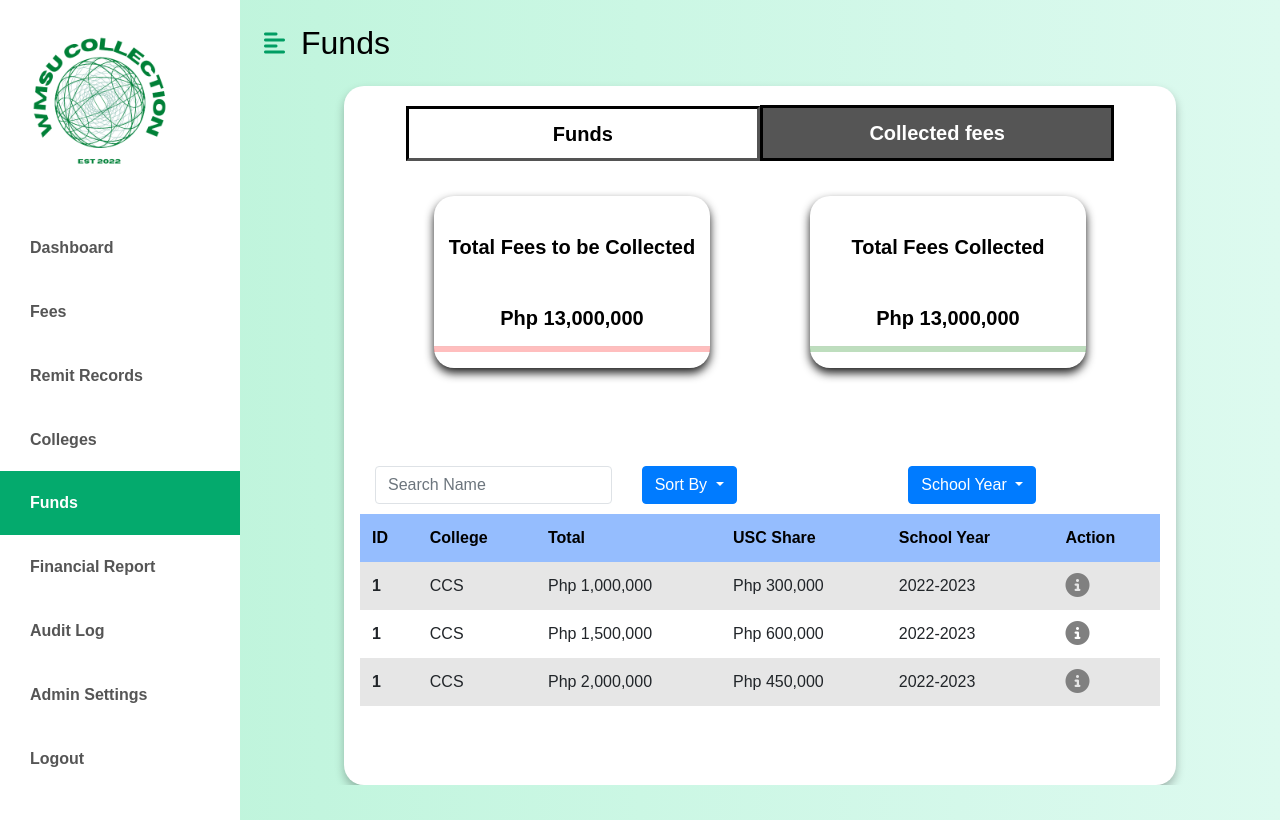
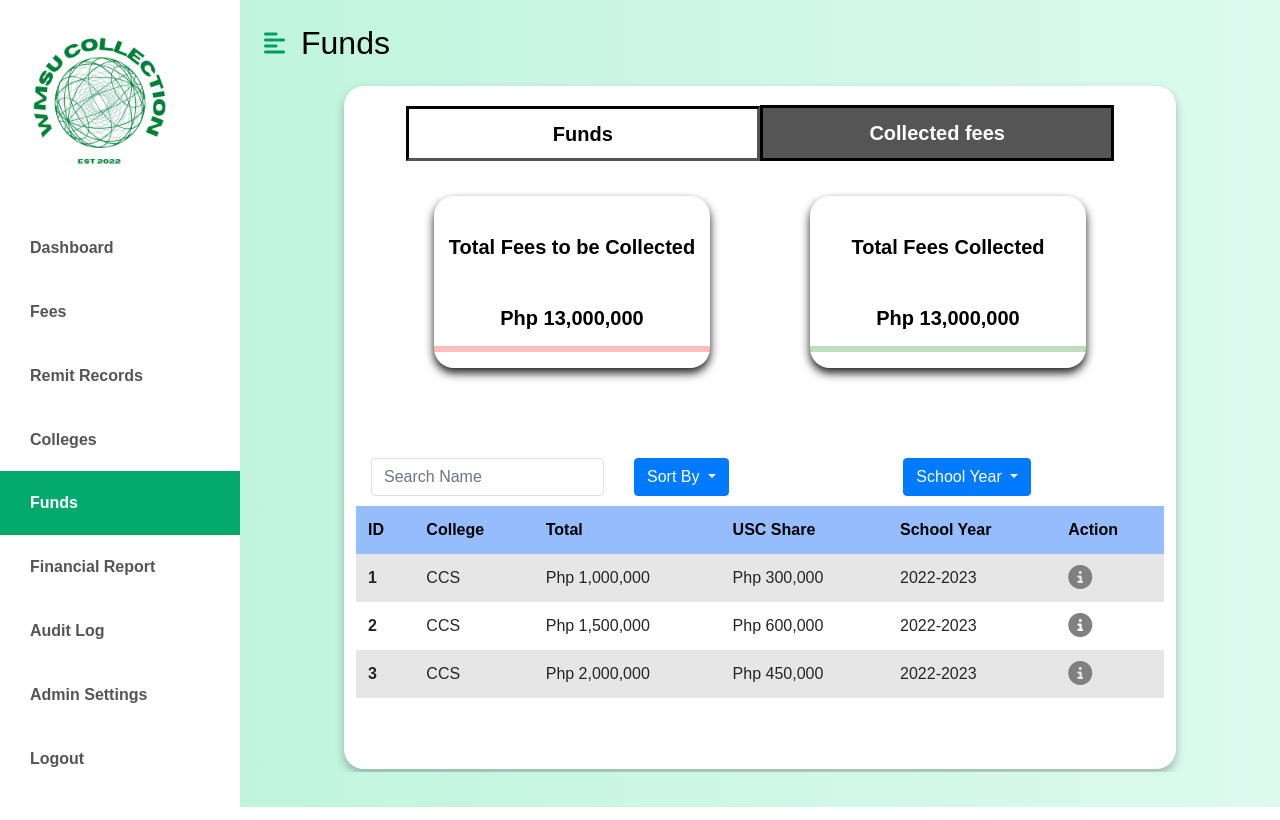
Before and after one commit to LurDooDev/wmsu-collection-system, a PHP site: page /funds/collected-fees.php in a window 1280 px wide. Run offline with PHP 8.4, Linux system fonts and the light colour scheme; the visitor is signed in with stand-in values (Sample User, id 1); some libraries are stand-ins or nearby versions.

Commit message:
Update collected-fees.php

```diff
--- a/funds/collected-fees.php
+++ b/funds/collected-fees.php
@@ -79,8 +79,8 @@ if (!isset($_SESSION['logged_id'])){
                 </div>
                 </div>
                 <div class="table-responsive" id="lonely">
-        <div class="row my-2 mx-1">
-        <div class="col-sm-4">
+        <div class="row my-auto mx-auto">
+        <div class="col-sm-auto">
         <input class="form-control border" type="search" name= "search" id="search-input" placeholder="Search Name">
         </div>
         <div class="col-sm-4" style="padding-bottom: 5px;">
@@ -119,7 +119,7 @@ if (!isset($_SESSION['logged_id'])){
               </tr>
 
               <tr>
-                <th scope="row">1</th>
+                <th scope="row">2</th>
                 <td>CCS</td>
                 <td>Php 1,500,000</td>
                 <td>Php 600,000</td>
@@ -128,7 +128,7 @@ if (!isset($_SESSION['logged_id'])){
               </tr>
 
               <tr>
-                <th scope="row">1</th>
+                <th scope="row">3</th>
                 <td>CCS</td>
                 <td>Php 2,000,000</td>
                 <td>Php 450,000</td>
```
